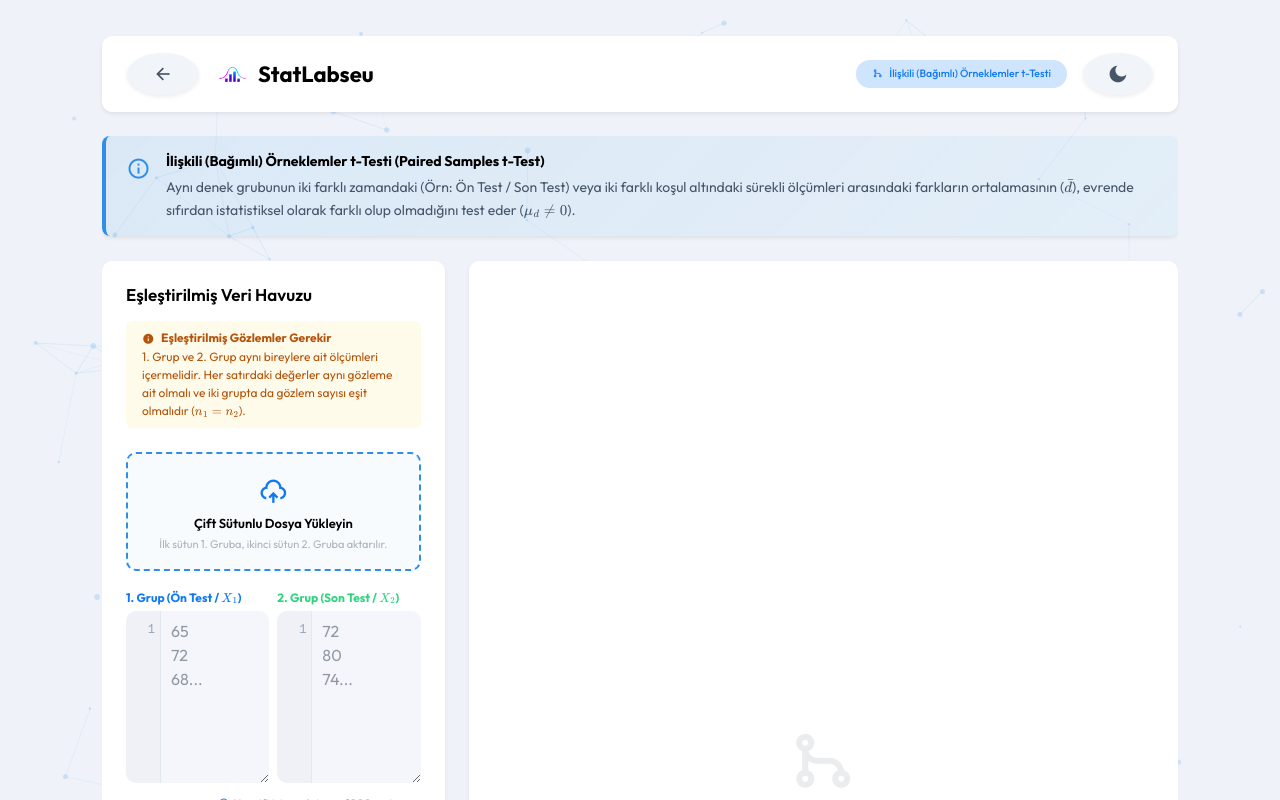
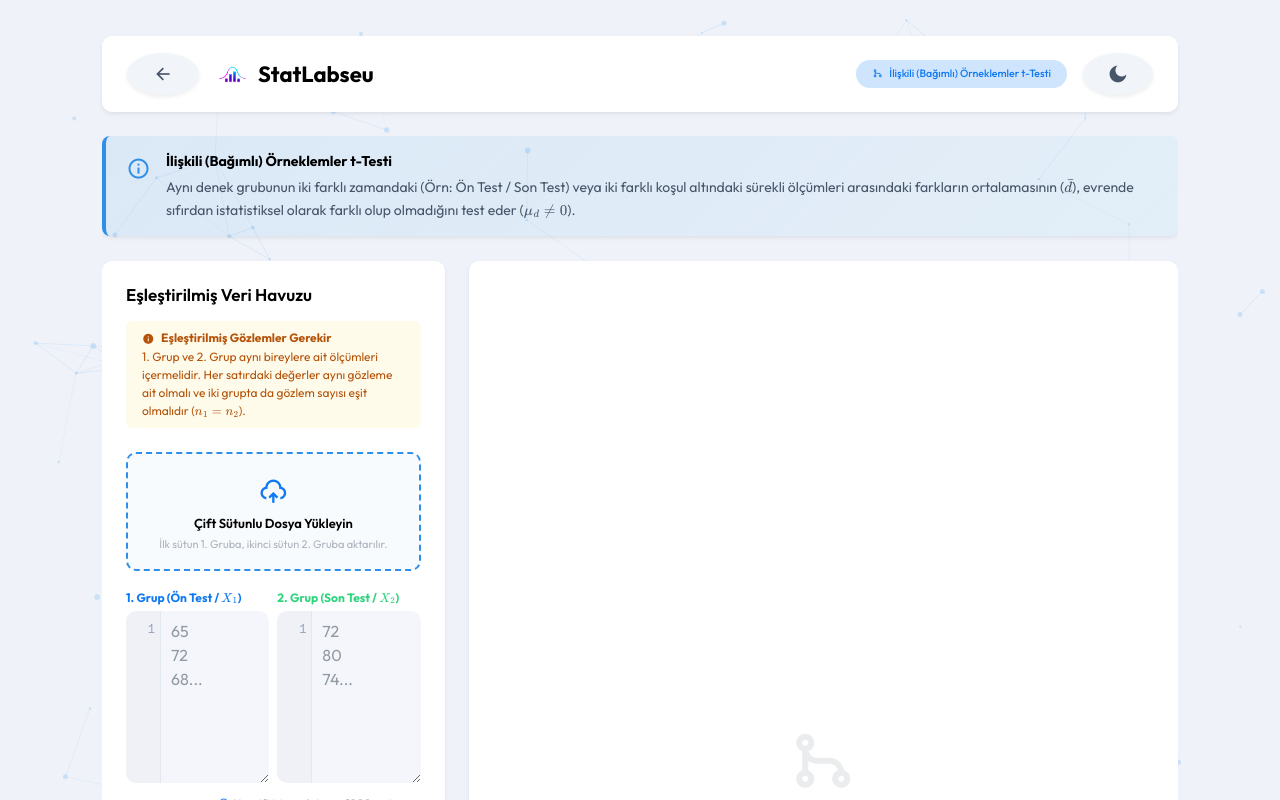
Before and after one commit to RYOOKENZI/statlabseu-html, a website: page bagimli-t-test.html in a window 1280 px wide. Shown: the top 800 px of the page. Drawn offline with nearby package versions, Linux system fonts and the light colour scheme; a script that the page names is missing.

Commit message:
bagimli-t-test.html

```diff
--- a/bagimli-t-test.html
+++ b/bagimli-t-test.html
@@ -141,7 +141,7 @@
                 <div class="info-box shadow-sm">
                     <i class="ri-information-line"></i>
                     <div>
-                        <strong class="d-block text-dark mb-1">İlişkili (Bağımlı) Örneklemler t-Testi (Paired Samples t-Test)</strong>
+                        <strong class="d-block text-dark mb-1">İlişkili (Bağımlı) Örneklemler t-Testi</strong>
                         <p>Aynı denek grubunun iki farklı zamandaki (Örn: Ön Test / Son Test) veya iki farklı koşul altındaki sürekli ölçümleri arasındaki farkların ortalamasının ($\bar{d}$), evrende sıfırdan istatistiksel olarak farklı olup olmadığını test eder ($\mu_d \neq 0$).</p>
                     </div>
                 </div>
```
